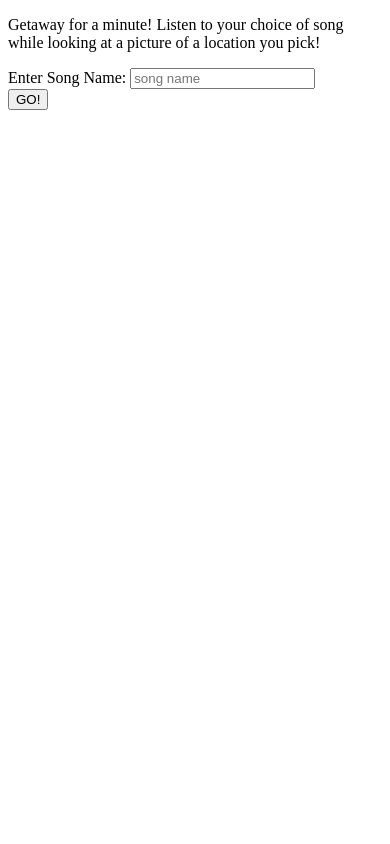
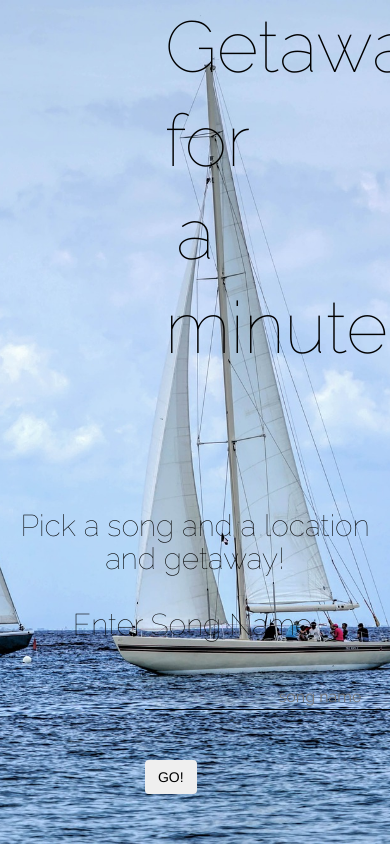
Before and after one commit to michdcode/hbpro, a Flask app: page / in a window 390 px wide. Run offline with Flask 2, Linux system fonts and the light colour scheme; some libraries are stand-ins or nearby versions.

Commit message:
beginning to style pages

```diff
--- /dev/null
+++ b/static/css/homepage.css
@@ -0,0 +1,69 @@
+html, body {
+  width: 100%;
+  height: 100%;
+  overflow: hidden;
+}
+
+body {
+  background-image: url(/static/img/sail-boats-1330421_1920.jpg);
+  background-size: cover;
+  background-repeat: no-repeat;
+  background-position: center center;
+  color: black;
+  line-height: 1.3;
+  -webkit-font-smoothing: antialiased;
+}
+
+p {
+  margin-left: 150px;
+  margin-right: 150px;
+  text-align: center;
+  font-family: sans-serif;
+  font-weight: 100;
+  font-size: 72px;
+  color: black;
+  font-family: 'Raleway', sans-serif;
+}
+
+form {
+  margin-top: 25px;
+}
+
+#summary {
+    color: black;
+    font-family: 'Raleway', sans-serif;
+    font-weight: 100;
+    text-align: center;
+    padding-bottom: 10px;
+    margin-top: 125px;
+}
+
+button {
+  margin: 25px;
+  display: inline-block;
+  padding: 15px 30px;
+  border: 1px solid #000000;
+  text-transform: uppercase;
+  letter-spacing: 0.015em;
+  font-family: 'Raleway', sans-serif;
+  font-size: 12px;
+  font-weight: 300;
+  line-height: 1;
+  color: black;
+  border-radius: 4px;
+  text-decoration: none;
+  background-color: Transparent;
+  }
+
+input[type="text"] {
+  width: 350px;
+  background: transparent;
+  border: 0;
+  border-bottom: 1.5px solid #000000;
+  outline: none;
+  color: black;
+  font-size: 16px;
+  text-align: center;
+  font-family: 'Raleway', sans-serif;
+  margin-bottom: 50px;
+}
--- a/templates/base.html
+++ b/templates/base.html
@@ -2,6 +2,8 @@
 <html lang="en">
 <head>
  {% block head %}
+      <link href="https://maxcdn.bootstrapcdn.com/bootstrap/3.3.6/css/bootstrap.min.css" rel="stylesheet">
+
       <!-- put extra CSS/JS here -->
   {% endblock %}
 </head>
@@ -9,6 +11,8 @@
 {% block content %}
 {% endblock %}
 
+<script src="http://code.jquery.com/jquery.js"></script>
+<script src="http://maxcdn.bootstrapcdn.com/bootstrap/3.3.4/js/bootstrap.min.js"></script>
 
 </body>
 </html>
--- a/templates/home.html
+++ b/templates/home.html
@@ -2,24 +2,34 @@
 {% extends 'base.html' %}
 
 {% block head %}
-    <script src="https://code.jquery.com/jquery.js"></script>
+    <meta content="width=device-width, initial-scale=1">
     <title>One Minute Getaway</title>
+    <link rel="stylesheet" href="https://maxcdn.bootstrapcdn.com/bootstrap/3.3.6/css/bootstrap.min.css" >
+    <link href='https://fonts.googleapis.com/css?family=Raleway:400,100,200,300,500,600,800,700,900' rel='stylesheet' type='text/css'>
+    <link rel="stylesheet" href="/static/css/homepage.css">
 {% endblock %}
 
 {% block content %}
 
-<!-- This div contains the song selection form -->
-    <form action="/songprocess" method="POST" id="ssearch">
+<div class="container-fluid">
+    <div class="row">
+        <div class="col-xs-12">
+            <p> Getaway for a minute!</p>
+        </div>
+        <div class="col-xs-12">
+            <h2 id="summary"> Pick a song and a location and getaway!<br><br>Enter Song Name:</h2>
+        </div>
+        <div class="col-xs-offset-4 col-xs-8">
+            <form action="/songprocess" method="POST" id="ssearch">
+                <!-- using "required" attribute to check for empty field -->
+                <input type="text" name="sname" id="psname"required="required" placeholder="song name">
+                <input type="submit" value="GO!" class="btn">
+            </form>
+        </div>
+    </div>
+</div>
 
-        <div class="form-group">
-            <p id="welcome"> Getaway for a minute! Listen to your choice of song while looking at a picture of a location you pick! </p>
-            <label>Enter Song Name: <input type="text" name="sname" id="psname"required="required" placeholder="song name"></label>
-        </div>
 
-        <input type="submit" value="GO!" id="btn-primary-">
-
-    </form>
-
-    <!-- using "required" attribute to check for empty field -->
-
+<script src="http://code.jquery.com/jquery.js"></script>
+<script src="http://maxcdn.bootstrapcdn.com/bootstrap/3.3.4/js/bootstrap.min.js"></script>
 {% endblock %}
```
Also changed, not shown: static/css/dashboard.css (added, +68 -0 lines), templates/dashboard.html (+22 -41 lines), static/img/elephant.jpg (added), static/img/kindajean.png (added), static/img/sail-boats-1330421_1920.jpg (added), 1 other file.
